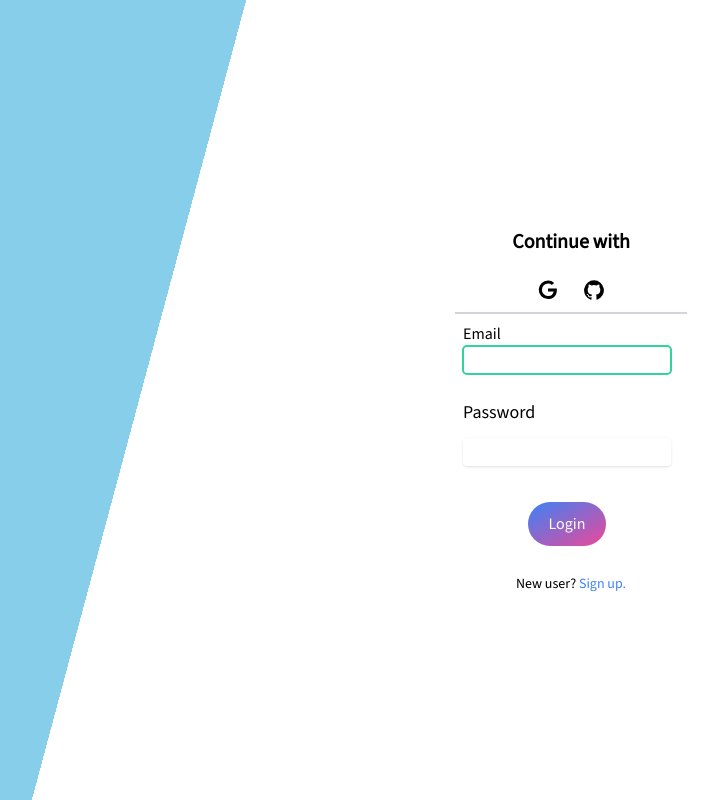
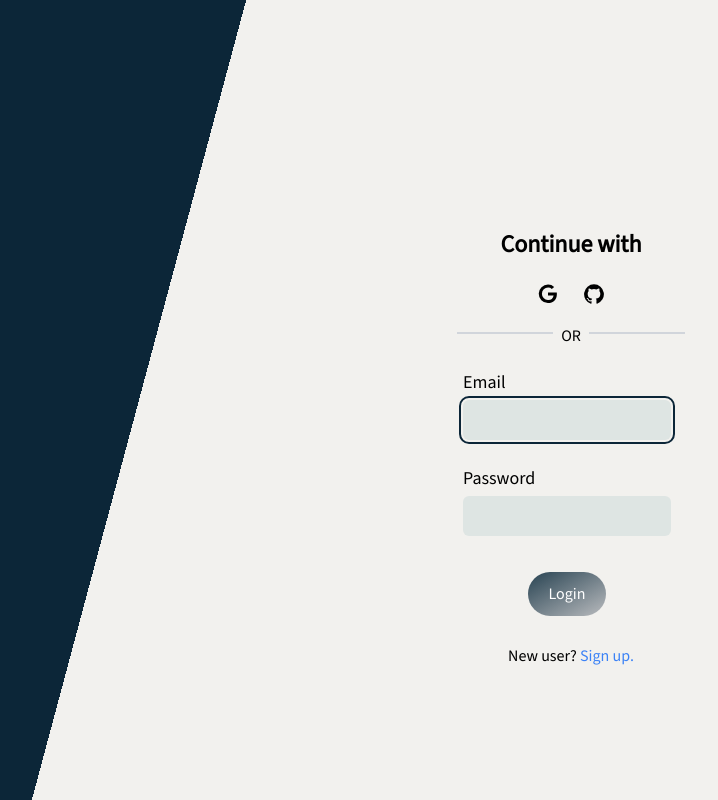
Before and after one commit to thatcatfromspace/kla-project, a React (Vite) app: page / in a window 1280 px wide. Shown: the whole page, without its empty margins (501-1219 px from the left). Built offline with nearby package versions, Linux system fonts and the light colour scheme.

Commit message:
feat: loginform final

```diff
--- a/src/LoginForm.jsx
+++ b/src/LoginForm.jsx
@@ -19,9 +19,9 @@ export const LoginForm = () => {
 
   return (
     <div onSubmit={handleSubmit(onSubmit)} className="login-back bg-slate-700 w-full h-screen justify-end min-h-64 flex">
-      <form className="login-form rounded-lg min-h-[50vh] h-[50vh] py-3 px-3 w-64 my-52 me-20">
-        <label className="flex justify-center pt-2 font-bold text-xl mb-6" htmlFor="continue-with"> Continue with </label>
-        <div className="login-icons flex justify-evenly mx-14 mb-3">
+      <form className="login-form min-h-[50vh] h-[50vh] py-3 px-3 w-64 my-52 me-20">
+        <label className="flex justify-center pt-2 font-bold text-2xl mb-6" htmlFor="continue-with"> Continue with </label>
+        <div className="login-icons flex justify-evenly mx-14 mb-5">
           <Link to="https://github.com" target="_blank">
             <svg className="w-5 h-5" aria-hidden="true" xmlns="http://www.w3.org/2000/svg" fill="currentColor" viewBox="0 0 18 19">
               <path fill-rule="evenodd" d="M8.842 18.083a8.8 8.8 0 0 1-8.65-8.948 8.841 8.841 0 0 1 8.8-8.652h.153a8.464 8.464 0 0 1 5.7 2.257l-2.193 2.038A5.27 5.27 0 0 0 9.09 3.4a5.882 5.882 0 0 0-.2 11.76h.124a5.091 5.091 0 0 0 5.248-4.057L14.3 11H9V8h8.34c.066.543.095 1.09.088 1.636-.086 5.053-3.463 8.449-8.4 8.449l-.186-.002Z" clip-rule="evenodd"/>
@@ -33,31 +33,34 @@ export const LoginForm = () => {
             </svg>
           </Link>
         </div>
-        <hr className=" border border-gray-300" />
+        <div className="rules flex mx-2 justify-center">
+          <div className="align-middle mt-2">
+            <hr className=" border border-gray-300 w-24" />
+          </div>
+          <div className="mx-2">
+            <span> OR </span>
+          </div>
+          <div className="align-middle pt-2">
+            <hr className=" border border-gray-300 w-24" />
+          </div>
+        </div>
+        <div className="flex flex-col px-2 pt-5 pb-4">
+          <fieldset>
+            <legend><p className="text-lg mb-1"> Email </p></legend>
+          </fieldset>
+        <input type="email" className="text-sm px-2 h-10 bg-gray2 rounded-md outline-none focus:outline-primary focus:border-0 me-2" autoFocus={true} required {...register("email")} ></input>
+        </div>
         <div className="flex flex-col px-2 pt-2 pb-4">
           <fieldset>
-            <legend> Email </legend>
-        </fieldset>
-        <input type="email" className=" text-sm bg-transparent px-2 h-7 border border-b-2 border-b-slate-300 rounded focus:outline-emerald-400 focus:border-0 me-2" autoFocus={true} required {...register("email")} ></input>
-        </div>
-        <div className="flex flex-col px-2 pt-2 pb-4">
-          <label className="pb-3 text-lg" htmlFor="password"> Password </label>
-          <input type="password" className=" text-sm bg-transparent shadow px-2 h-7 rounded focus:bg-slate-200 me-2" required {...register("password")}></input>
+            <legend><p className="text-lg mb-1"> Password </p></legend>
+          </fieldset>
+          <input type="password" className="text-sm px-2 h-10 bg-gray2 rounded-md outline-none focus:outline-primary focus:border-0 me-2" required {...register("password")}></input>
         </div>
         <div className="flex justify-center py-5">
-          <button type="submit" class="text-white bg-gradient-to-br from-blue-500 to-pink-500 hover:bg-gradient-to-bl focus:ring-4 focus:outline-none focus:ring-blue-300 dark:focus:ring-blue-800 font-medium rounded-full text-md px-5 py-2.5 text-center mr-2 mb-2">Login</button>
+          <button type="submit" class="text-white bg-gradient-to-br from-gray0 to-gray1 hover:bg-gradient-to-bl focus:ring-4 outline-none focus:outline-none font-medium rounded-full text-md px-5 py-2.5 text-center mr-2 mb-2">Login</button>
         </div>
-        {/* <div className="flex justify-center flex-col px-4">
-          <button type="button" class="text-white bg-[#24292F] hover:bg-[#24292F]/90 focus:ring-4 focus:outline-none focus:ring-[#24292F]/50 font-medium rounded-lg text-sm px-5 py-2.5 text-center inline-flex items-center dark:focus:ring-gray-500 dark:hover:bg-[#050708]/30 mr-2 mb-2">
-
-            Sign in with GitHub
-          </button>
-          <button type="button" class="text-white bg-[#4285F4] hover:bg-[#4285F4]/90 focus:ring-4 focus:outline-none focus:ring-[#4285F4]/50 font-medium rounded-lg text-sm px-5 py-2.5 text-center inline-flex items-center dark:focus:ring-[#4285F4]/55 mr-2 mb-2">
-            Sign in with Google
-          </button>
-        </div> */}
         <div className="flex justify-center">
-        <p className="text-sm">New user? <Link className="text-blue-500 hover:underline visited:text-blue-500" to='/signup'> Sign up.</Link></p>
+        <p className="text-md">New user? <Link className="text-blue-500 hover:underline visited:text-blue-500" to='/signup'> Sign up.</Link></p>
       </div>
       </form>
     </div>
--- a/src/index.css
+++ b/src/index.css
@@ -5,7 +5,7 @@
 
 @layer utilities {
 	.login-back {
-		background-image: linear-gradient(285deg, white 50%, skyblue 50%);
+		background-image: linear-gradient(285deg, theme(colors.gray3) 50%, theme(colors.primary) 50%);
 	}
   hr {
     background: slategrey;
--- a/tailwind.config.js
+++ b/tailwind.config.js
@@ -8,16 +8,15 @@ export default {
         sans: "'Source Sans 3'",
       },
       colors:{
-        primary: "#0c2638",
+        primary: "#0C2638",
         primary1:"#1A3545",
         primary2:"#284352",
         gray0:"#284352",
         secondary:"#ffc944",
         tertiary:"#349959",
-        gray1:"#В9ВВВЕ",
+        gray1:"#B9BBBE",
         gray2:"#DEE5E3",
         gray3:"#F2F1EE",
-
       },
     },
   },
```
